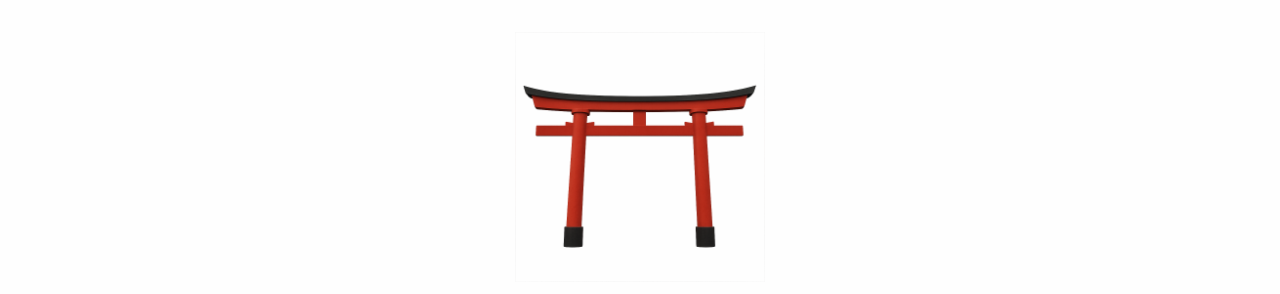
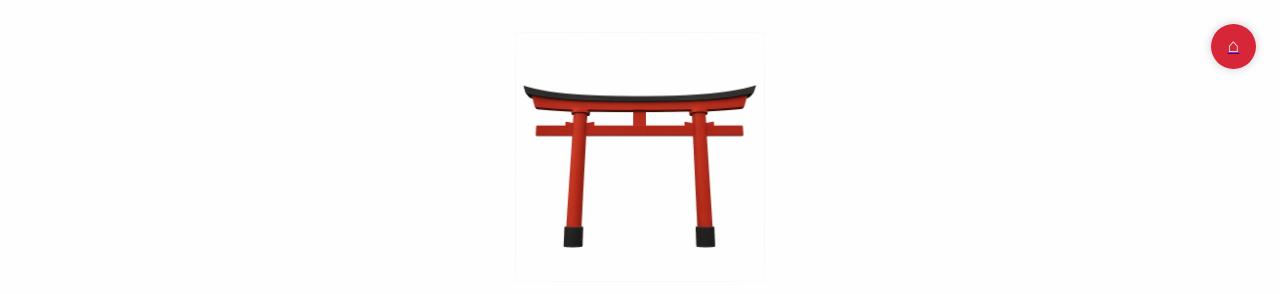
Before and after one commit to lpretto93/jt, a plain HTML site: page index.html in a window 1280 px wide. Shown: the top 294 px of the page. Drawn offline with Linux system fonts and the light colour scheme.

Commit message:
Update index.html

```diff
--- a/index.html
+++ b/index.html
@@ -7,6 +7,8 @@
   <link rel="stylesheet" href="styles.css">
 </head>
 <body>
+<a href="#top" class="floating-index-button" aria-label="Torna all'indice"></a>
+
   <header>
     <img src="images/torii.png" alt="Torii Rosso">
     <h1>Guida di Viaggio in Giappone</h1>
```
